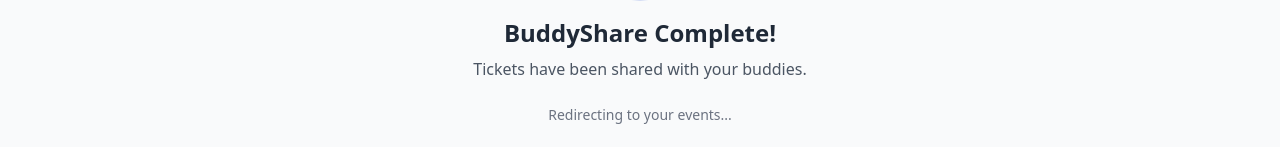
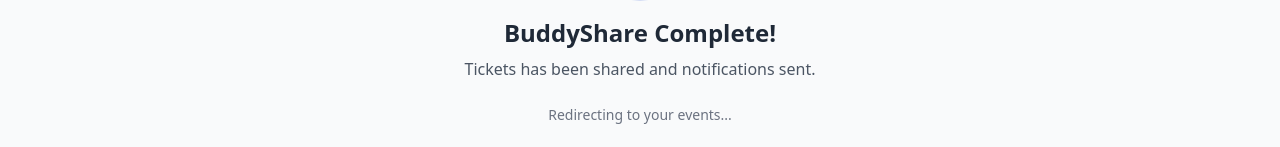
Before and after one commit to carlagromero/buddy-share, a React (Vite) app: page /preview/1 in a window 1280 px wide. Both pictures are taken after a click on the button "Share Now". Shown: the part 263-410 px from the top of the page. Built offline with nearby package versions, Linux system fonts and the light colour scheme.

Commit message:
fix: update success message

```diff
--- a/src/pages/PreviewShareView.tsx
+++ b/src/pages/PreviewShareView.tsx
@@ -61,7 +61,7 @@ const PreviewShareView: React.FC = () => {
           BuddyShare Complete!
         </h2>
         <p className="text-gray-600 mb-6">
-          Tickets have been shared with your buddies.
+          Tickets has been shared and notifications sent.
         </p>
         <p className="text-sm text-gray-500">Redirecting to your events...</p>
       </div>
```
